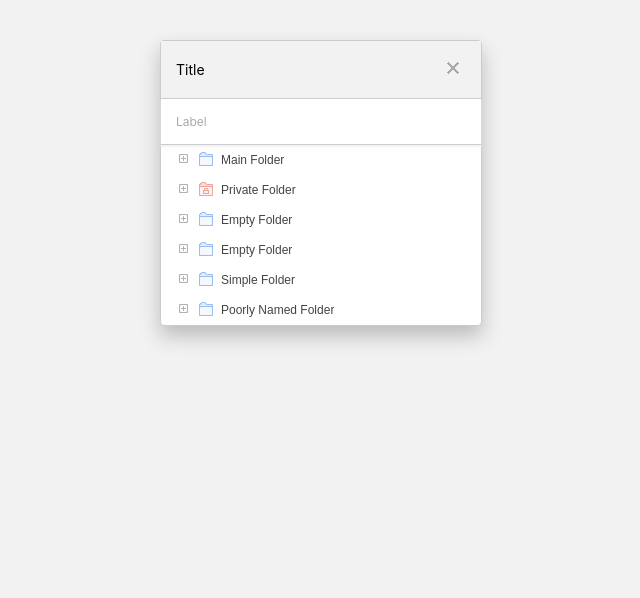
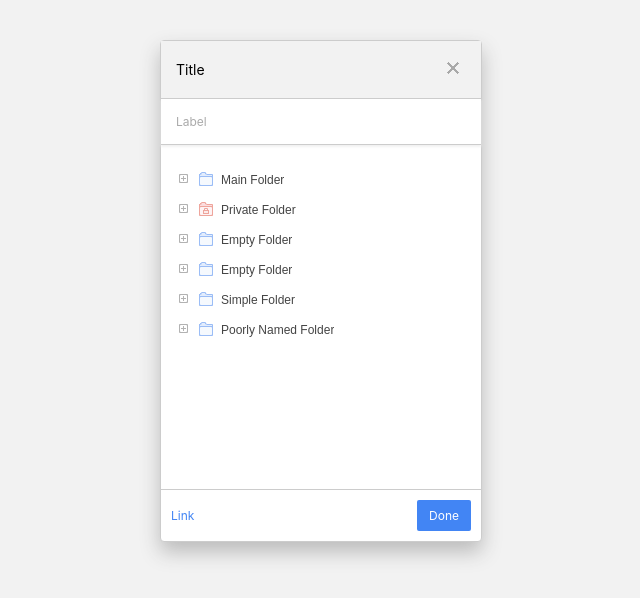
Before and after one commit to watkinshughes/explorer, a React (Create React App) app: page / in a window 1280 px wide. Shown: the top 598 px of the page, without its empty margins (319-959 px from the left). Built offline with nearby package versions, Linux system fonts and the light colour scheme.

Commit message:
Basic Footer added

```diff
--- a/src/components/App/styles.css
+++ b/src/components/App/styles.css
@@ -1,5 +1,7 @@
 .App {
+  position: relative;
   max-width: 320px;
+  min-height: 500px;
   margin: 40px auto;
   background-color: #fff;
   border: 1px solid #ccc;
--- a/src/components/Footer/index.js
+++ b/src/components/Footer/index.js
@@ -1,8 +1,11 @@
 import React, {Component} from 'react';
+import './styles.css';
 
 class Footer extends Component {
   render() {
     return <div className="Footer">
+        <a className="link" href="#link">Link</a>
+        <a className="button" href="#done">Done</a>
       </div>
   }
 }
--- a/src/components/Footer/styles.css
+++ b/src/components/Footer/styles.css
@@ -1 +1,31 @@
-.Footer {}
+.Footer {
+  position: absolute;
+  width: 100%;
+  bottom: 0;
+  display: flex;
+  align-items: center;
+  justify-content: space-between;
+  background-color: transparent;
+  border-top: 1px solid #ccc;
+  font-size: 12px;
+}
+
+.Footer a {
+  text-decoration: none;
+}
+
+.Footer .link,
+.Footer .button {
+  margin: 10px;
+}
+
+.Footer .link {
+  color: #4285f4;
+}
+
+.Footer .button {
+  padding: 8px 12px;
+  background-color: #4285f4;
+  border-radius: 2px;
+  color: #fff;
+}
--- a/src/components/Item/index.js
+++ b/src/components/Item/index.js
@@ -20,7 +20,7 @@ class Item extends Component {
   };
 
   toggleSelected(event) {
-    let selected = document.querySelector('.selected');
+    const selected = document.querySelector('.selected');
     if (selected) {
       selected.classList.remove('selected');
     }
--- a/src/components/Label/styles.css
+++ b/src/components/Label/styles.css
@@ -1,5 +1,6 @@
 .Label {
   padding: 15px;
+  margin-bottom: 20px;
   border-top: 1px solid #ccc;
   border-bottom: 1px solid #ccc;
   font-size: 12px;
```
